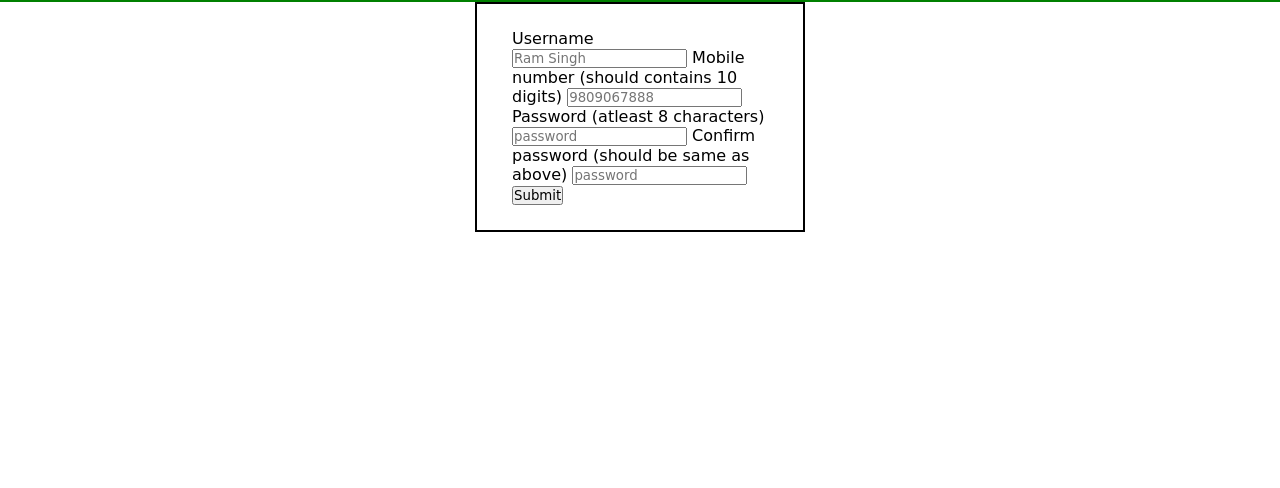
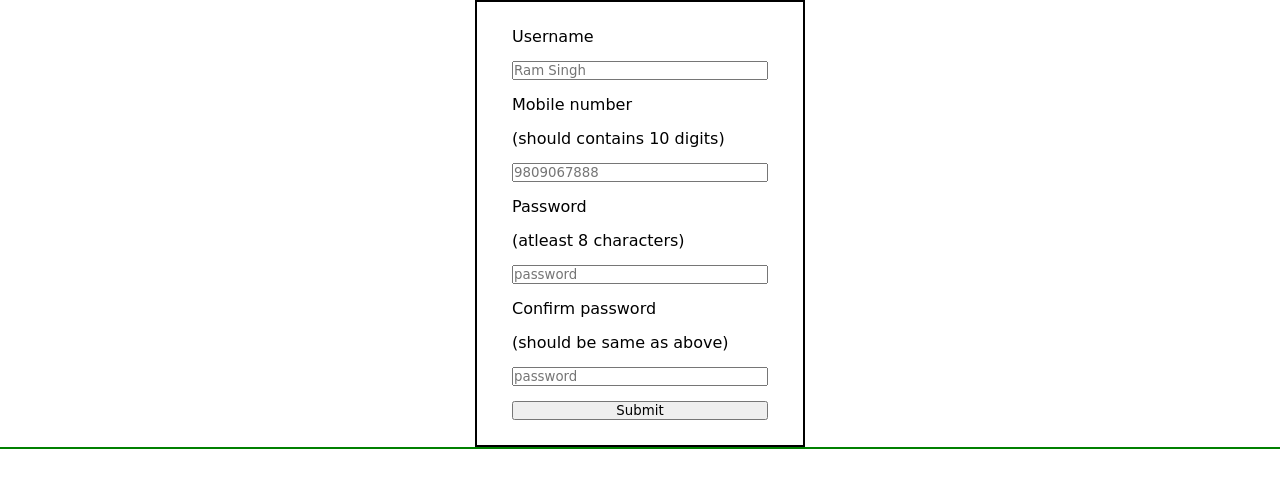
Before and after one commit to Mr-Sharma17/Interactive-form, a plain HTML site: page index.html in a window 1280 px wide. Drawn offline with Linux system fonts and the light colour scheme.

Commit message:
modified

```diff
--- a/index.css
+++ b/index.css
@@ -14,8 +14,8 @@
 }
 #form-container{
     border: 2px solid #000;
-    /* display: grid;
-    grid-template-columns: repeat(1,1fr); */
+    display: grid;
+    grid-template-columns: repeat(1,1fr);
     gap: 15px;
     width: 20%;
     margin: auto;
--- a/index.html
+++ b/index.html
@@ -8,7 +8,7 @@
     <title>Intractive Form</title>
   </head>
   <body>
-    <div id="meme-container"></div>
+    <!-- <div id="meme-container"></div> -->
     <main>
       <div id="form-container">
         <label for="username">Username</label>
@@ -29,6 +29,7 @@
         <button id="submit">Submit</button>
       </div>
     </main>
+    <div id="meme-container"></div>
   </body>
 </html>
 <script src="index.js"></script>
```
